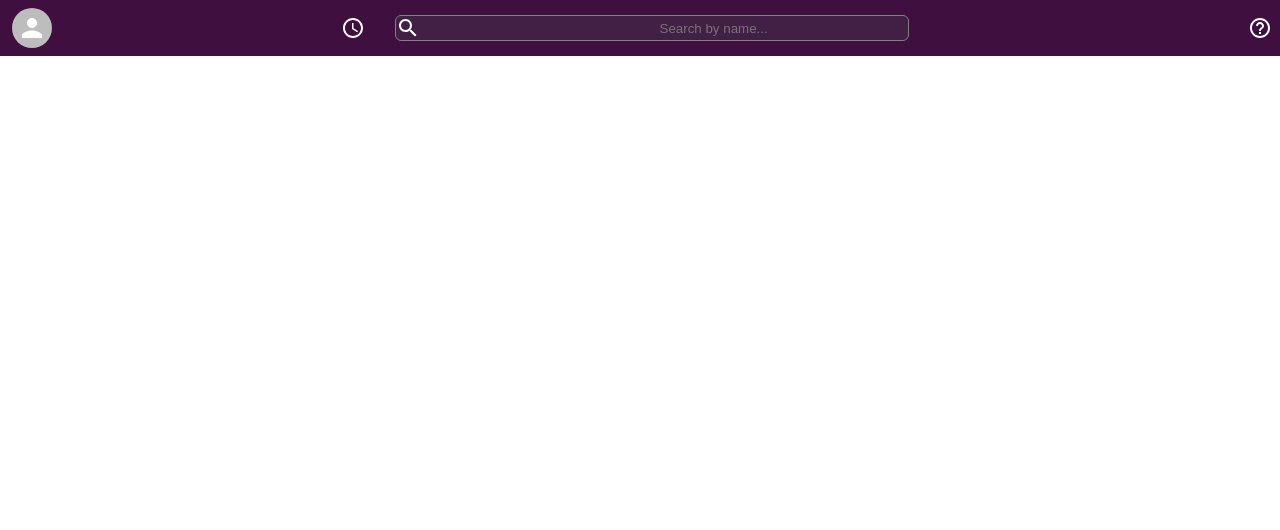
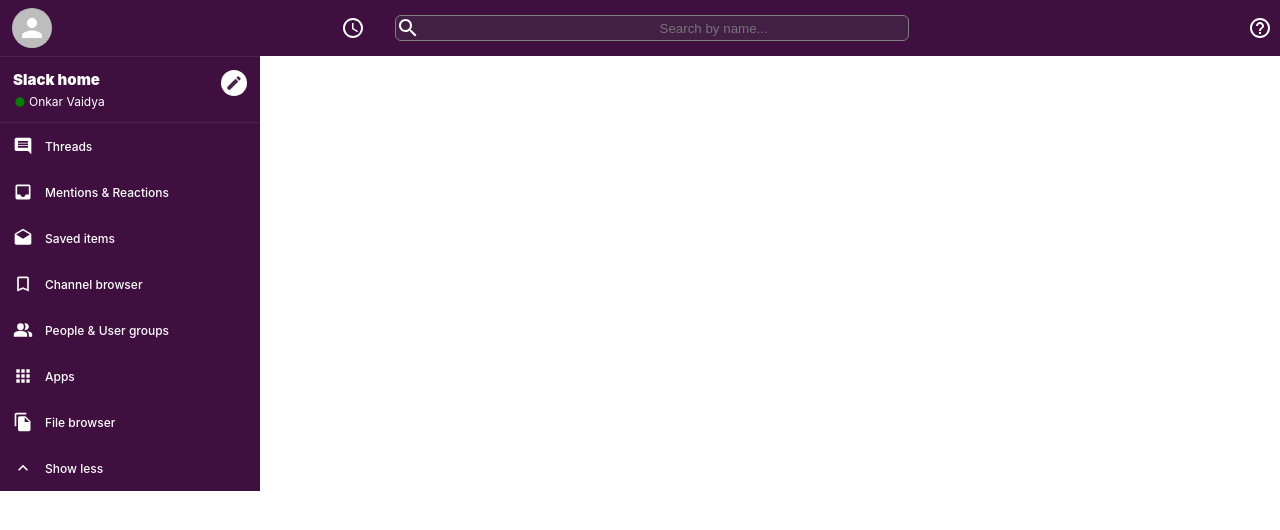
Before and after one commit to onkar2405/slack-clone-redux, a React (Create React App) app: page / in a window 1280 px wide. Shown: the top 530 px of the page. Built offline with nearby package versions, Linux system fonts and the light colour scheme; the HTML template or start-up script is replaced by a standard one.

Commit message:
WIP SideBar

```diff
--- a/src/App.js
+++ b/src/App.js
@@ -4,15 +4,24 @@
 import "./App.css";
 import Header from "./components/header/Header";
 import AppBody from "./components/main/AppBody";
+import SideBar from "./components/sidebar/SideBar";
+import styled from "styled-components";
+
+const AppLayout = styled.div`
+  display: flex;
+`;
 
 function App() {
   return (
     <div className="App">
       <Router>
         <Header />
-        <Routes>
-          <Route element={<AppBody />} path="/" />
-        </Routes>
+        <AppLayout>
+          <SideBar />
+          <Routes>
+            <Route element={<AppBody />} path="/" />
+          </Routes>
+        </AppLayout>
       </Router>
     </div>
   );
--- /dev/null
+++ b/src/components/sidebar/SideBar.js
@@ -0,0 +1,41 @@
+import React from "react";
+import styled from "styled-components";
+import SideBarHeader from "./SideBarHeader";
+import {
+  Apps,
+  BookmarkBorder,
+  Drafts,
+  ExpandLess,
+  FileCopy,
+  Inbox,
+  InsertComment,
+  PeopleAlt,
+} from "@mui/icons-material";
+import SideBarOption from "./SideBarOption";
+
+const SideBarContainer = styled.div`
+  background-color: var(--slack-header-bg-color);
+  color: white;
+  flex: 0.3;
+  border-top: 1px solid #49274b;
+  max-width: 260px;
+  margin-top: 56px;
+`;
+
+export default function SideBar() {
+  return (
+    <>
+      <SideBarContainer>
+        <SideBarHeader />
+        <SideBarOption OptionIcon={InsertComment} title="Threads" />
+        <SideBarOption OptionIcon={Inbox} title="Mentions & Reactions" />
+        <SideBarOption OptionIcon={Drafts} title="Saved items" />
+        <SideBarOption OptionIcon={BookmarkBorder} title="Channel browser" />
+        <SideBarOption OptionIcon={PeopleAlt} title="People & User groups" />
+        <SideBarOption OptionIcon={Apps} title="Apps" />
+        <SideBarOption OptionIcon={FileCopy} title="File browser" />
+        <SideBarOption OptionIcon={ExpandLess} title="Show less" />
+      </SideBarContainer>
+    </>
+  );
+}
--- /dev/null
+++ b/src/components/sidebar/SideBarHeader.js
@@ -0,0 +1,59 @@
+import { Create, FiberManualRecord } from "@mui/icons-material";
+import React from "react";
+import styled from "styled-components";
+
+const SideHeader = styled.div`
+  display: flex;
+  justify-content: space-between;
+  border-bottom: 1px solid #49274b;
+  padding: 13px;
+
+  > .MuiSvgIcon-root {
+    background-color: white;
+    border-radius: 50%;
+    color: #49274b;
+    font-size: 18px;
+    padding: 4px;
+  }
+`;
+const SideBarInfo = styled.div`
+  flex: 1;
+  display: flex;
+  flex-direction: column;
+
+  > h2 {
+    font-size: 15px;
+    font-weight: 900;
+    margin-bottom: 5px;
+  }
+  > h3 {
+    display: flex;
+    align-items: center;
+    font-size: 12px;
+    font-weight: 400;
+
+    > .MuiSvgIcon-root {
+      color: green;
+      margin-top: 1px;
+      margin-right: 2px;
+      font-size: 14px;
+    }
+  }
+`;
+
+export default function SideBarHeader() {
+  return (
+    <>
+      <SideHeader>
+        <SideBarInfo>
+          <h2>Slack home</h2>
+          <h3>
+            <FiberManualRecord />
+            Onkar Vaidya
+          </h3>
+        </SideBarInfo>
+        <Create />
+      </SideHeader>
+    </>
+  );
+}
--- /dev/null
+++ b/src/components/sidebar/SideBarOption.js
@@ -0,0 +1,39 @@
+import React from "react";
+import styled from "styled-components";
+
+const OptionContainer = styled.div`
+  display: flex;
+  align-items: center;
+  justify-content: flex-start;
+  column-gap: 12px;
+  padding: 13px;
+  cursor: pointer;
+  font-size: 12px;
+
+  :hover {
+    opacity: 0.9;
+    background-color: #340e36;
+  }
+
+  > p {
+    font-weight: 500;
+  }
+`;
+
+const OptionalChannel = styled.div``;
+
+export default function SideBarOption({ OptionIcon, title }) {
+  return (
+    // TODO: Check why hover is not hovering the whole div and only text & Icon
+    <OptionContainer>
+      {OptionIcon && <OptionIcon fontSize="small" />}
+      {OptionIcon ? (
+        <p>{title}</p>
+      ) : (
+        <OptionalChannel>
+          <span>#</span> {title}
+        </OptionalChannel>
+      )}
+    </OptionContainer>
+  );
+}
```
Also changed, not shown: src/firebase.js (deleted, +0 -9 lines).
